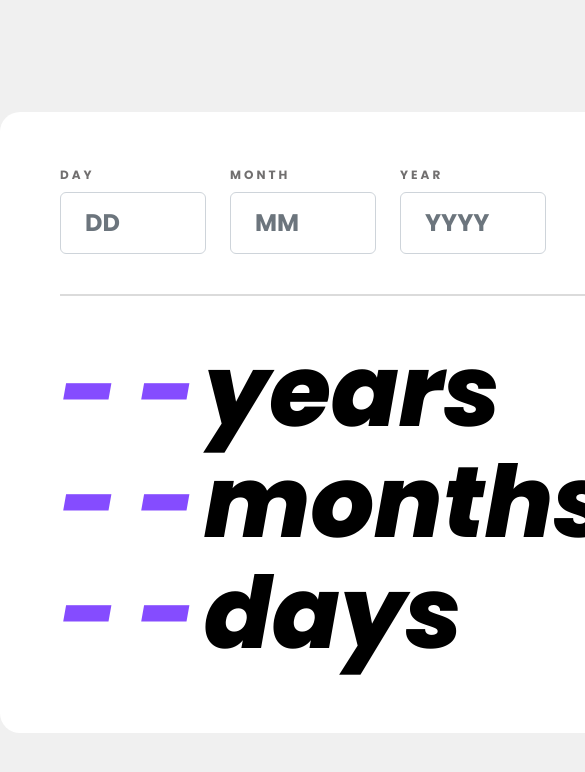
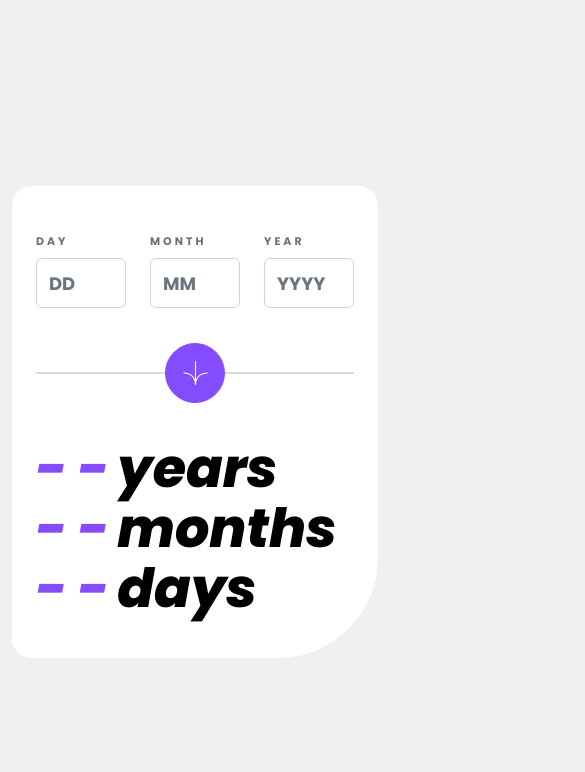
Before and after one commit to bnikkhah/age-calculator, a website built with Vite: page index.html in a window 390 px wide. Shown: the top 772 px of the page, 585 px wide, since content can reach past the window. Built offline with nearby package versions, Linux system fonts and the light colour scheme.

Commit message:
mobile styling

```diff
--- a/index.html
+++ b/index.html
@@ -19,12 +19,14 @@
         <div class="row">
           <div class="col-12">
 
+            <div class="calculator-wrapper">
+
               <form
                 class="inputs"
                 @submit.prevent="handleSubmit"
               >
 
-              <div class="row fields-row mb-4">
+                <div class="row fields-row mb-md-4 mb-5">
 
                   <div class="col">
                     <label
@@ -97,7 +99,7 @@
 
               </form>
 
-            <section class="results mt-4">
+              <section class="results mt-md-4 mt-5">
 
                 <ul class="list-unstyled">
                   <li>
@@ -132,6 +134,8 @@
               </section>
 
             </div>
+
+          </div>
         </div>
       </div>
     </main>
--- a/style.scss
+++ b/style.scss
@@ -30,8 +30,13 @@ body {
     border-color: $primary;
     border-radius: 9999px;
     padding: 0;
-    width: 90px;
-    height: 90px;
+    width: 60px;
+    height: 60px;
+
+    @include media-breakpoint-up(md) {
+        width: 90px;
+        height: 90px;
+    }
 
     &:hover {
         background-color: $black;
@@ -47,18 +52,24 @@ body {
 .form-label {
     color: $grey;
     text-transform: uppercase;
-    font-size: 12px;
+    font-size: 11px;
     letter-spacing: 3px;
 }
 
 .form-control {
     caret-color: $primary;
-    padding: 0.75rem 1.5rem;
-    font-size: 24px;
+    font-size: 18px;
+    padding-top: 0.65rem;
+    padding-bottom: 0.65rem;
 
-    &::placeholder {
+    @include media-breakpoint-up(md) {
         font-size: 24px;
+        padding: 0.75rem 1.5rem;
     }
+
+    // &::placeholder {
+    //     font-size: 24px;
+    // }
 
     &:focus {
         box-shadow: none;
@@ -71,24 +82,37 @@ body {
     ul {
 
         li {
-            font-size: 100px;
             font-style: italic;
             font-weight: 700;
             color: $black;
-            line-height: 111px;
+            font-size: 54px;
+            line-height: 60px;
+
+            @include media-breakpoint-up(md) {
+                line-height: 111px;
+                font-size: 100px;
+            }
         }
     }
 }
 
 .calculator-main {
-    min-width: 780px;
-    background-color: white;
     margin-right: auto;
     margin-left: auto;
-    padding: 3rem;
-    padding-top: 2rem;
-    border-radius: 20px;
-    border-bottom-right-radius: 180px;
+
+    .calculator-wrapper {
+        border-radius: 20px;
+        background-color: $white;
+        border-bottom-right-radius: 100px;
+        padding: 1.5rem;
+
+        @include media-breakpoint-up(md) {
+            border-bottom-right-radius: 180px;
+            min-width: 780px;
+            padding: 3rem;
+            padding-top: 2rem;
+        }
+    }
 }
 
 hr {
@@ -102,9 +126,21 @@ hr {
     .btn {
         position: absolute;
         top: 50%;
-        transform: translateY(-50%);
-        right: 0;
         z-index: 1;
+        right: 50%;
+        transform: translate(50%, -50%);
+
+        img {
+
+            @include media-breakpoint-down(sm) {
+                width: 25px;
+            }
+        }
+
+        @include media-breakpoint-up(md) {
+            right: 0;
+            transform: translateY(-50%);
+        }
     }
 }
 
```
Also changed, not shown: README.md (added). Lines whose indentation alone changed are shown as unchanged.
